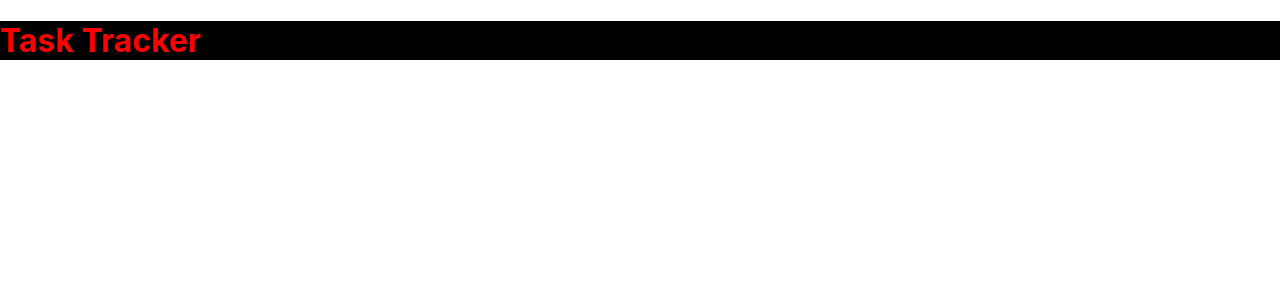
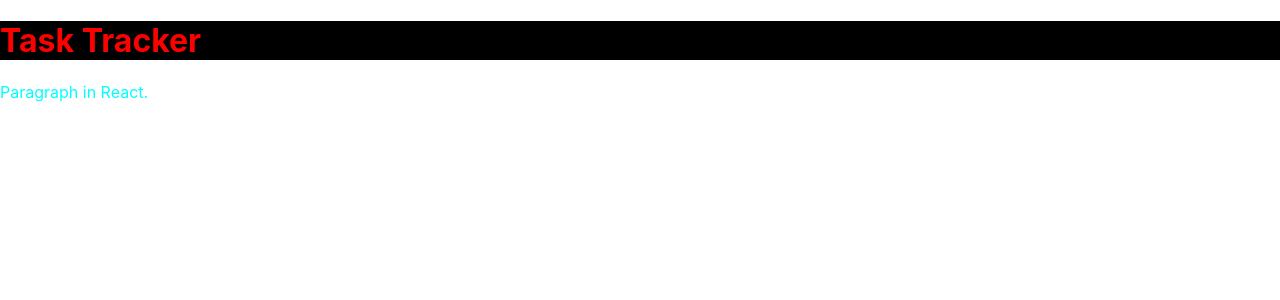
Before and after one commit to badshab454/react-task-tracker, a React (Create React App) app: page / in a window 1280 px wide. Shown: the top 300 px of the page. Built offline with nearby package versions, Linux system fonts and the light colour scheme.

Commit message:
paragraph

```diff
--- a/src/components/Header.js
+++ b/src/components/Header.js
@@ -4,6 +4,7 @@ const Header = ({title}) => {
   return (
     <header>
         <h1 style={headingStyle}>{title}</h1>
+        <p>Paragraph in React.</p>
     </header>
   )
 }
--- a/src/index.css
+++ b/src/index.css
@@ -11,3 +11,7 @@ code {
   font-family: source-code-pro, Menlo, Monaco, Consolas, 'Courier New',
     monospace;
 }
+
+p {
+  color: aqua;
+}
```
